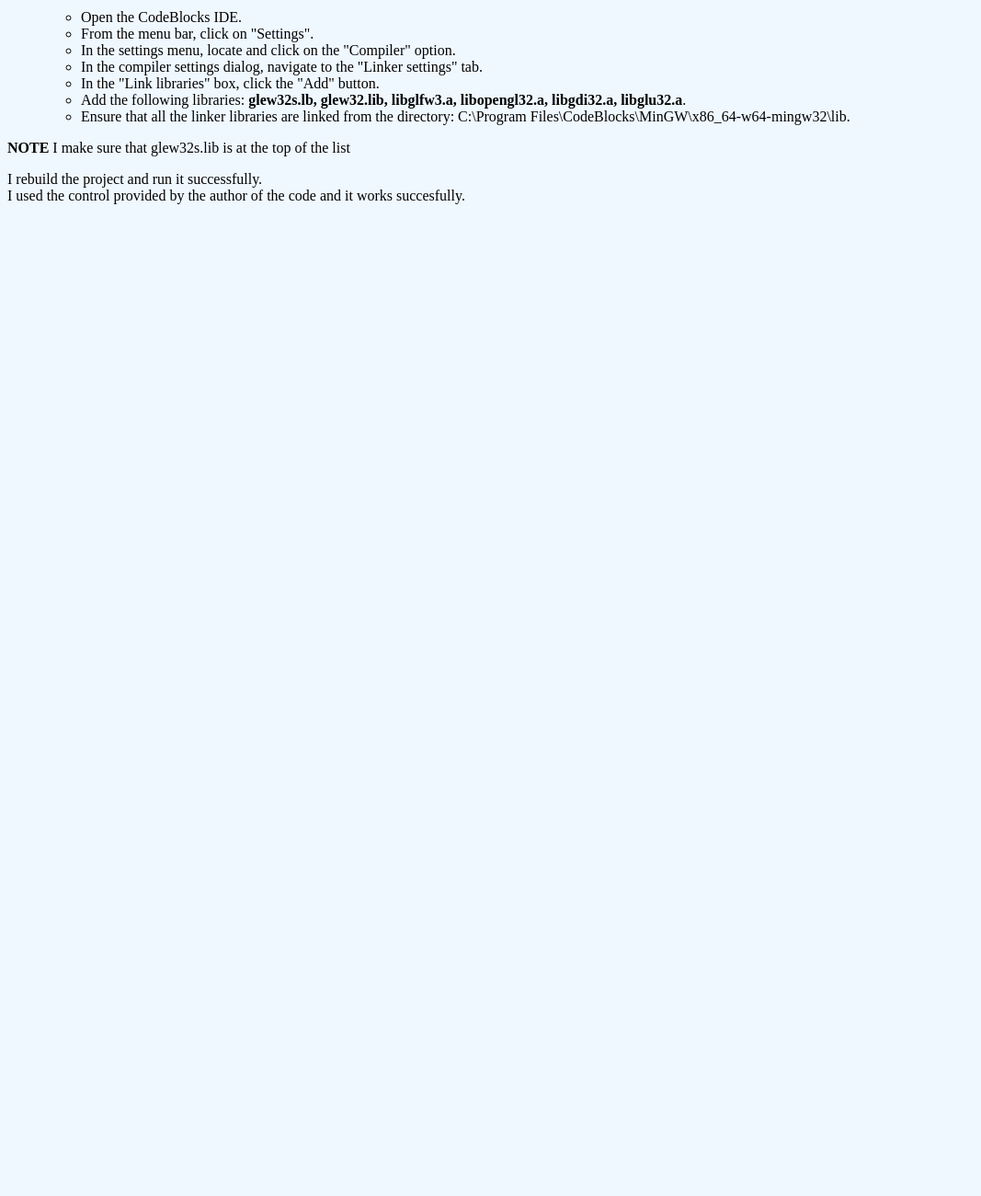
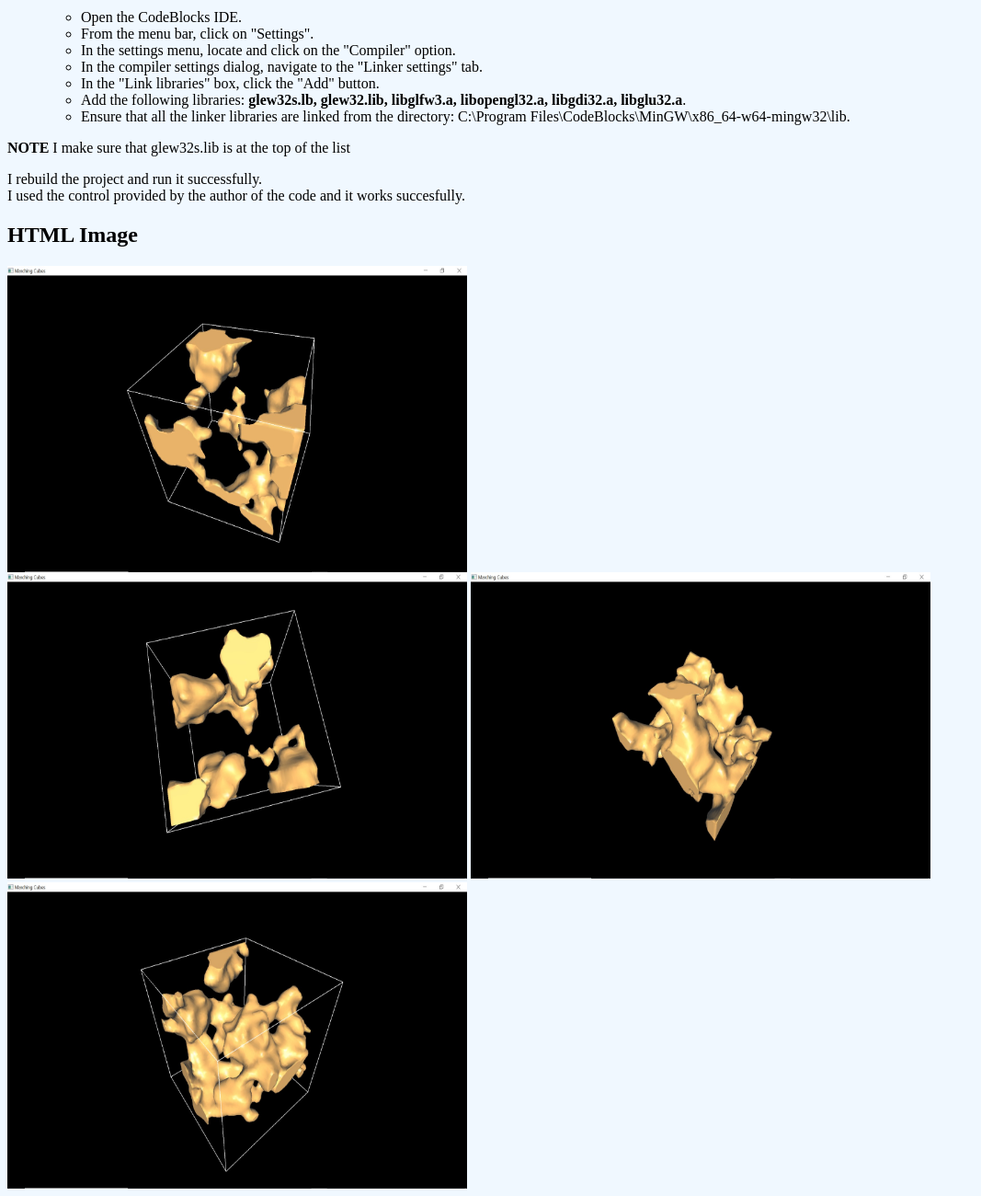
Before and after one commit to brainiac2025/brainiac2025.github.io, a plain HTML site: page index.html in a window 1280 px wide. Shown: the part 943-2243 px from the top of the page at 92% size, without its empty margins (0-1067 px from the left). Before the commit the page ends 1181 px from the top, so only its background shows below. Drawn offline with Linux system fonts and the light colour scheme.

Commit message:
Update index.html

```diff
--- a/index.html
+++ b/index.html
@@ -116,5 +116,11 @@
             I rebuild the project and run it successfully. <br> I used the control provided by the author of the code and it works succesfully.
           </p>
 
+        <h2>HTML Image</h2>
+            <img src="output1.jpeg" alt="Trulli" width="500" height="333"> <br>
+
+             <img src="output2.jpeg" alt="Trulli" width="500" height="333">
+        <img src="output3.jpeg" alt="Trulli" width="500" height="333"> <br>
+        <img src="output4.jpeg" alt="Trulli" width="500" height="333"> <br>
     </body>
 </html>
```
